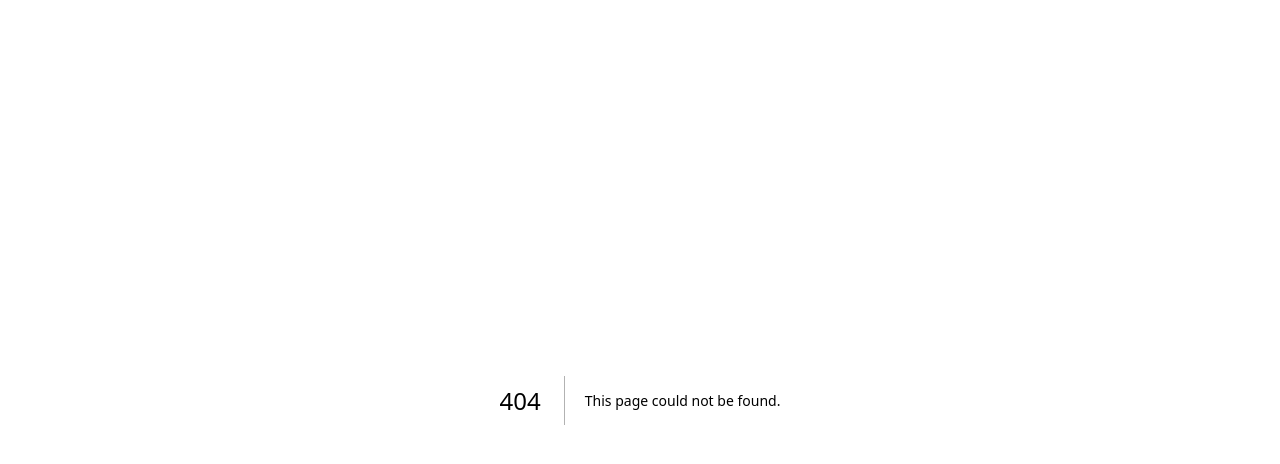
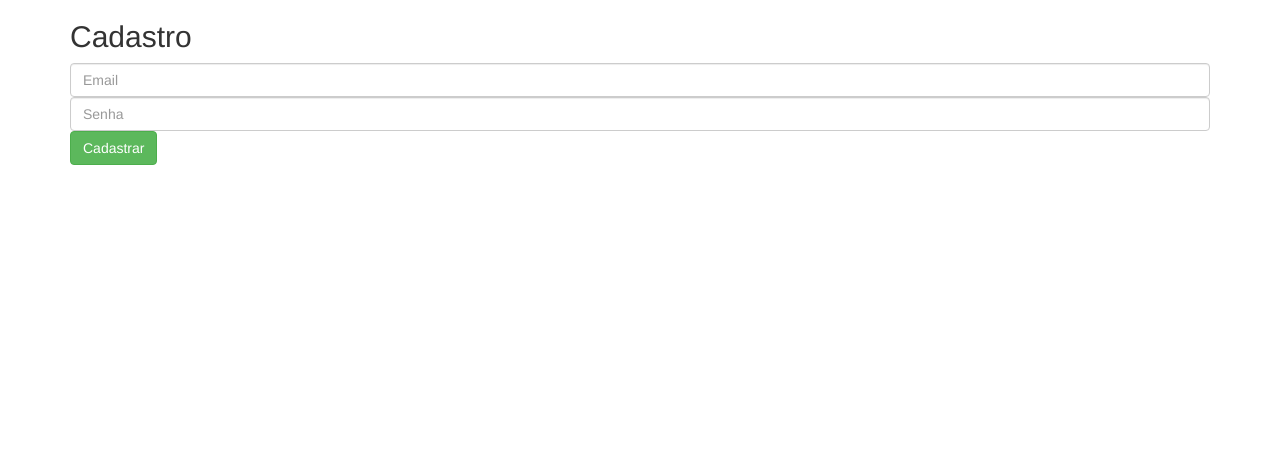
Before and after one commit to RenatoRosaFranco/pomopanda, a Next.js app: page /register in a window 1280 px wide. Before the commit this address had no page. Shown: the top 464 px of the page. Built offline with nearby package versions, Linux system fonts and the light colour scheme.

Commit message:
feature: adding register page.

```diff
--- /dev/null
+++ b/src/app/register/page.jsx
@@ -0,0 +1,40 @@
+'use client';
+
+import React, { useState } from 'react';
+import { useRouter } from 'next/navigation';
+
+export default function RegisterPage() {
+  const [email, setEmail] = useState('');
+  const [password, setPassword] = useState('');
+  const router = useRouter();
+
+  const handleSubmit = async (e) => {
+    e.preventDefault();
+
+    const res = await fetch('/api/register', {
+      method: 'POST',
+      body: JSON.stringify({ email, password }),
+      headers: { 'Content-Type': 'application/json' }
+    });
+
+    const data = await res.json();
+
+    if (res.ok) {
+      alert('Cadastro realizado! Faça o login.');
+      router.push('/login');
+    } else {
+      alert(data.error || 'Erro no cadastro');
+    }
+  };
+
+  return(
+    <div className="container mt-5">
+      <h2>Cadastro</h2>
+      <form onSubmit={handleSubmit}>
+        <input className="form-control mb-2" type="email" value={email} onChange={(e) => setEmail(e.target.value)} placeholder="Email" required />
+        <input className="form-control mb-2" type="password" value={password} onChange={(e) => setPassword(e.target.value)} placeholder="Senha" required />
+        <button className="btn btn-success" type="submit">Cadastrar</button>
+      </form>
+    </div>
+  );
+}
```
